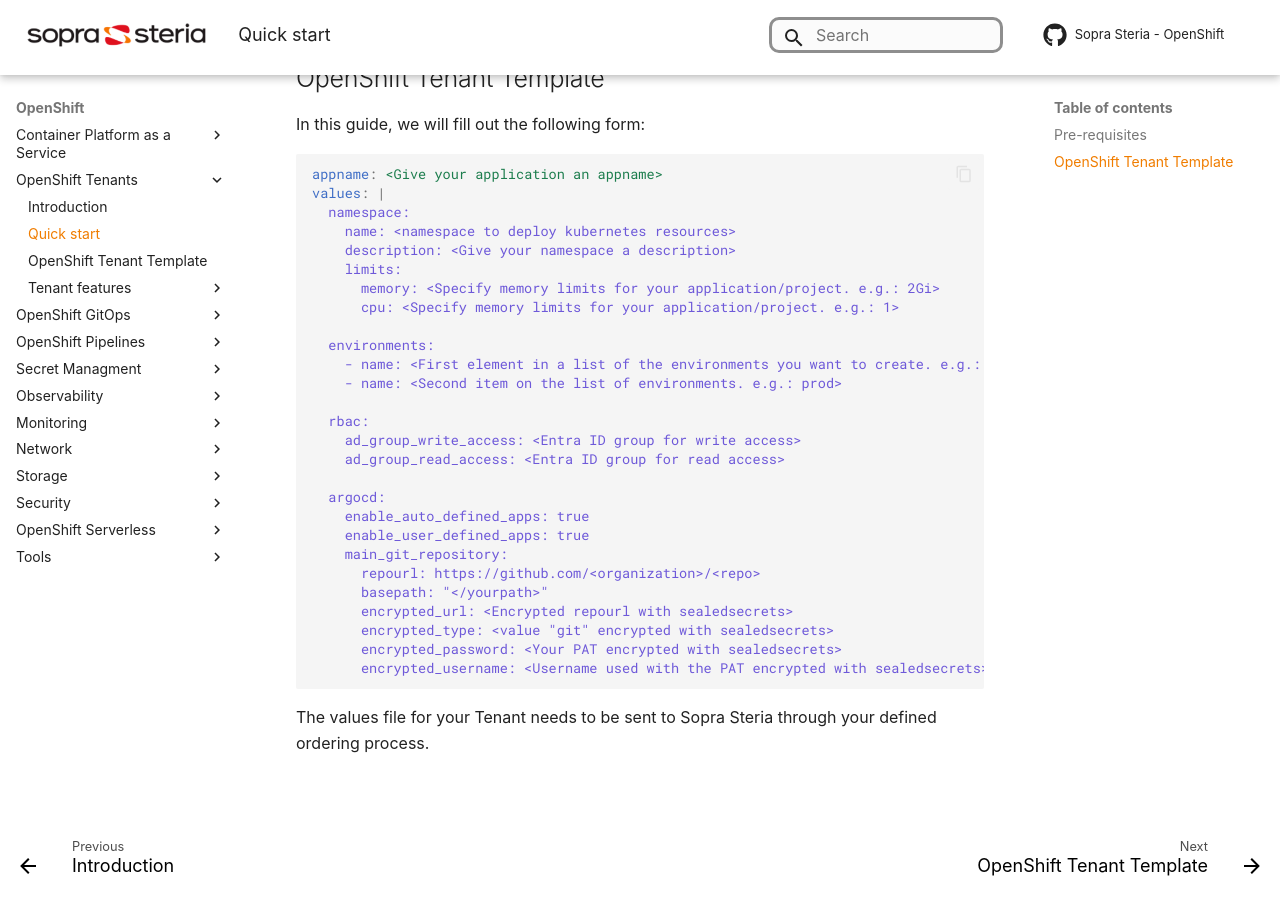
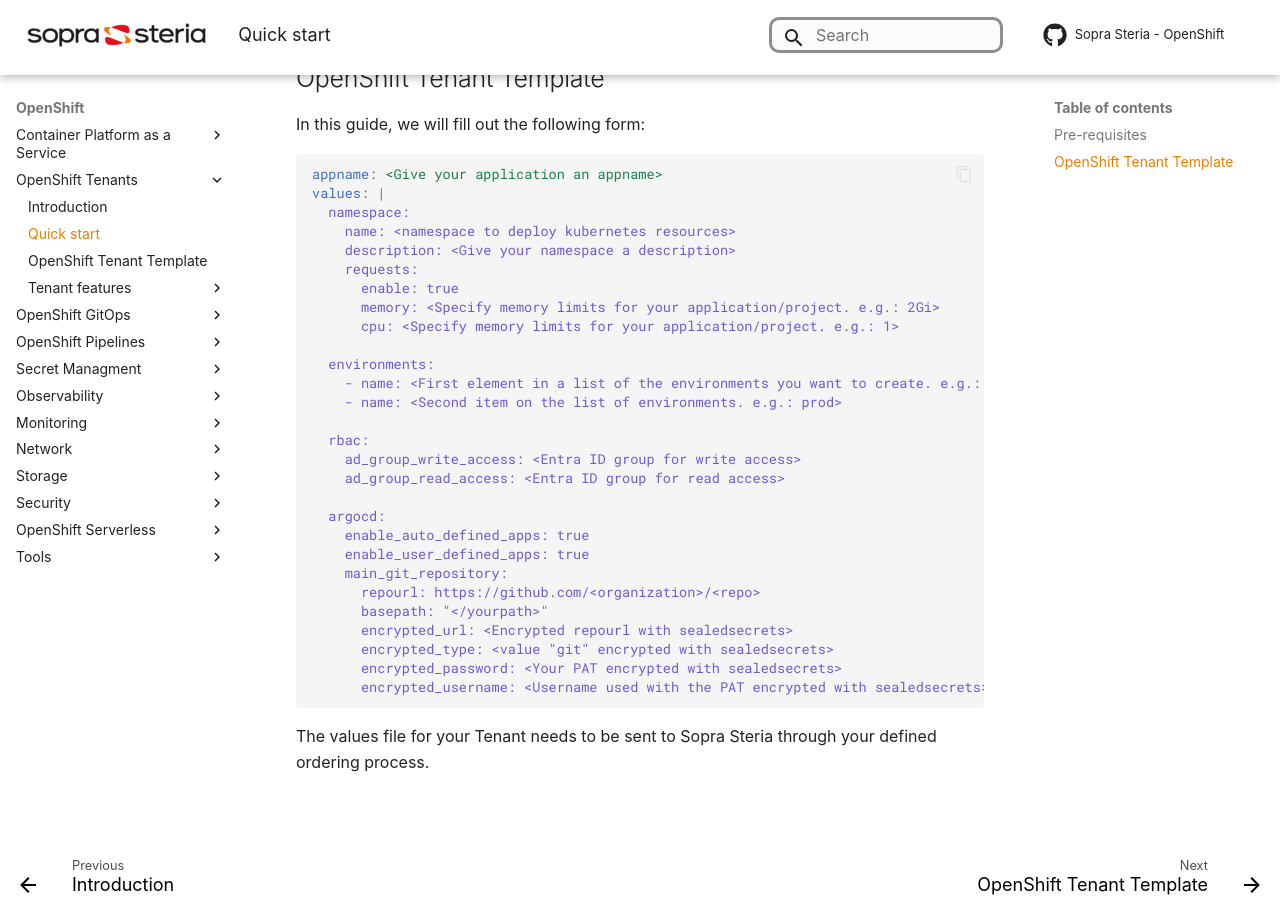
Before and after one commit to Sopra-Steria-Norge-Kubernetes/OpenShift, an MkDocs documentation site: the page built from docs/OpenShift Tenants/Orderopenshift-tenant-quick-start-guide.md, in a window 1280 px wide and 900 px high, scrolled down 938 px. Built offline with MkDocs 1.6.1 and Material for MkDocs 9.7.7, drawn with Linux system fonts in a browser that asks for light colours; some web fonts are replaced; comment, search, counter and statistics services are not loaded.

Commit message:
updating quik start template

```diff
--- a/docs/OpenShift Tenants/Orderopenshift-tenant-quick-start-guide.md
+++ b/docs/OpenShift Tenants/Orderopenshift-tenant-quick-start-guide.md
@@ -38,7 +38,8 @@
   namespace:
     name: <namespace to deploy kubernetes resources>
     description: <Give your namespace a description>
-    limits:
+    requests:
+      enable: true
       memory: <Specify memory limits for your application/project. e.g.: 2Gi>
       cpu: <Specify memory limits for your application/project. e.g.: 1>
 
```
